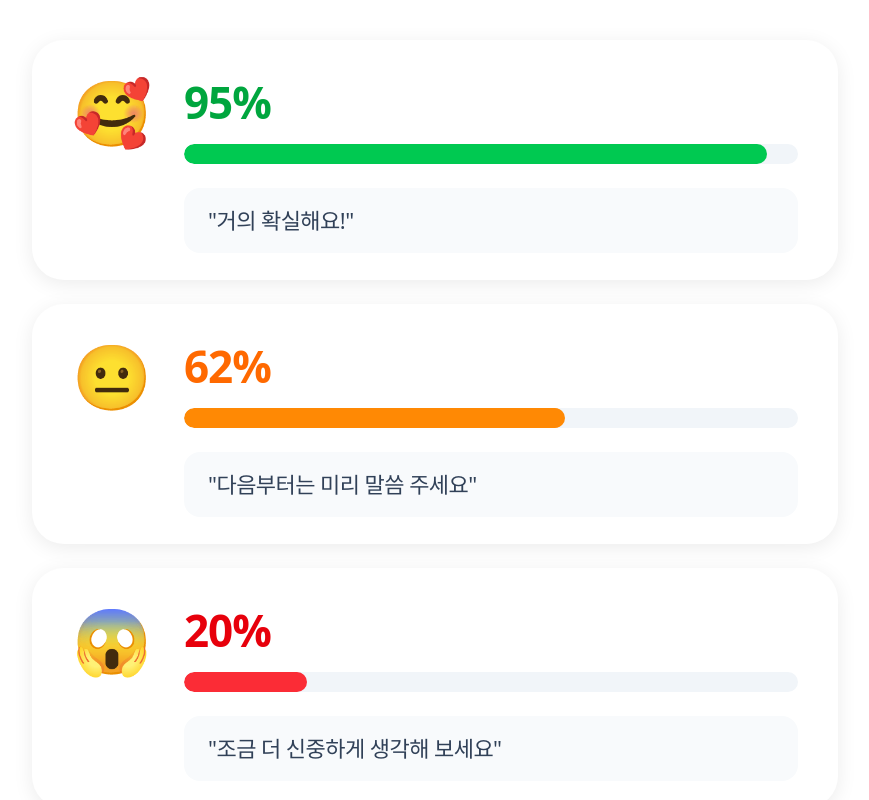
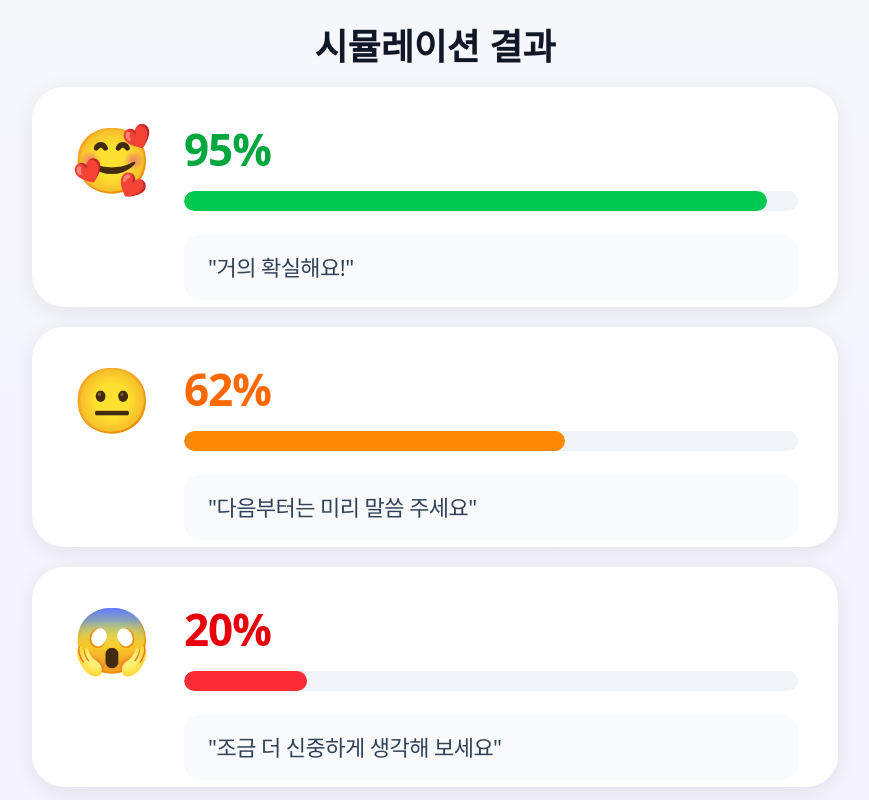
Before and after one commit to Bluedragon3rd/Frontend, a React (Vite) app in the folder makingLie/: page /simulation in a window 1280 px wide. Shown: the top 800 px of the page, without its empty margins (205-1074 px from the left). Built offline with nearby package versions, Linux system fonts and the light colour scheme.

Commit message:
이것저것수정

```diff
--- a/makingLie/src/components/ProbabilityCard.tsx
+++ b/makingLie/src/components/ProbabilityCard.tsx
@@ -35,7 +35,7 @@ const ProbabilityCard = ({ probability, comment }: Props) => {
     <section
       className="
         w-[806px]
-        h-[240px]
+        h-[220px]
         rounded-[32px]
         bg-white
         px-10 py-10
--- a/makingLie/src/pages/SimulationPage.tsx
+++ b/makingLie/src/pages/SimulationPage.tsx
@@ -2,21 +2,19 @@ import MiniGameBox from "../components/MiniGameBox";
 import ProbabilityCard from "../components/ProbabilityCard";
 
 const SimulationPage = () => {
-  // 1. 데이터 3개 설정
   const mockData = [
     { id: 1, probability: 62, comment: "다음부터는 미리 말씀 주세요" },
     { id: 2, probability: 20, comment: "조금 더 신중하게 생각해 보세요" },
     { id: 3, probability: 95, comment: "거의 확실해요!" },
   ];
 
-  // 2. 높은 확률 순서대로 정렬 (내림차순)
   const sortedData = [...mockData].sort(
     (a, b) => b.probability - a.probability,
   );
 
   return (
-    <div className="flex flex-col justify-center items-center my-10 gap-6">
-      {/* 3. 정렬된 카드 렌더링 */}
+    <main className="flex flex-col justify-center items-center min-h-screen bg-gradient-to-b from-[#f6f7fb] to-[#f4f0ff] pb-20 gap-5">
+      <h1 className="mt-[27px] text-4xl font-extrabold text-gray-900">시뮬레이션 결과</h1>
       {sortedData.map((item) => (
         <ProbabilityCard
           key={item.id}
@@ -26,7 +24,7 @@ const SimulationPage = () => {
       ))}
 
       <MiniGameBox question="그래서 병원은 어디였어요?" />
-    </div>
+    </main>
   );
 };
 
```
